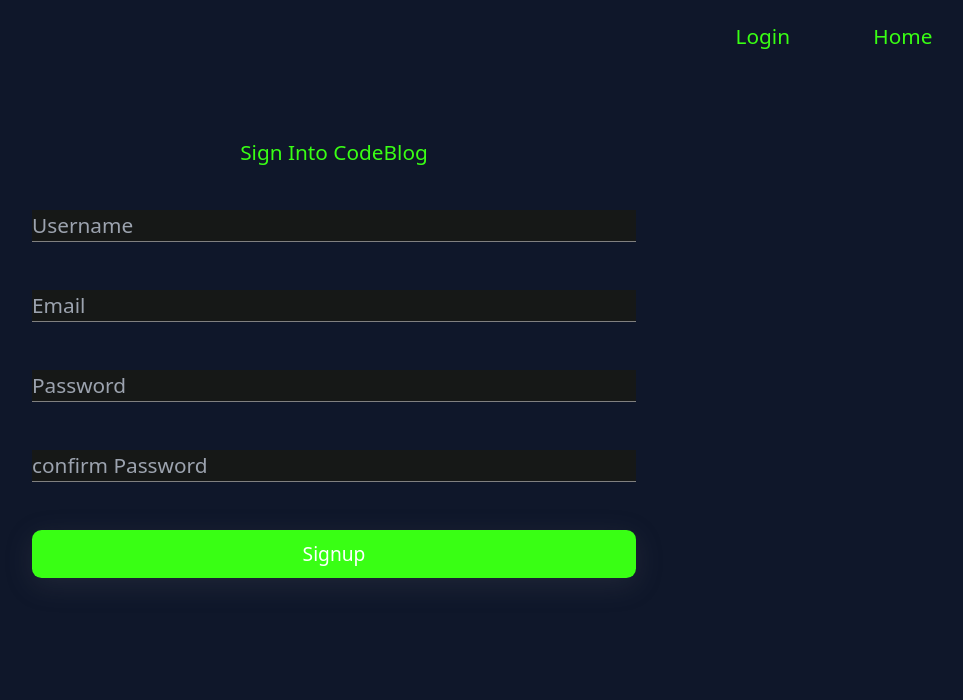
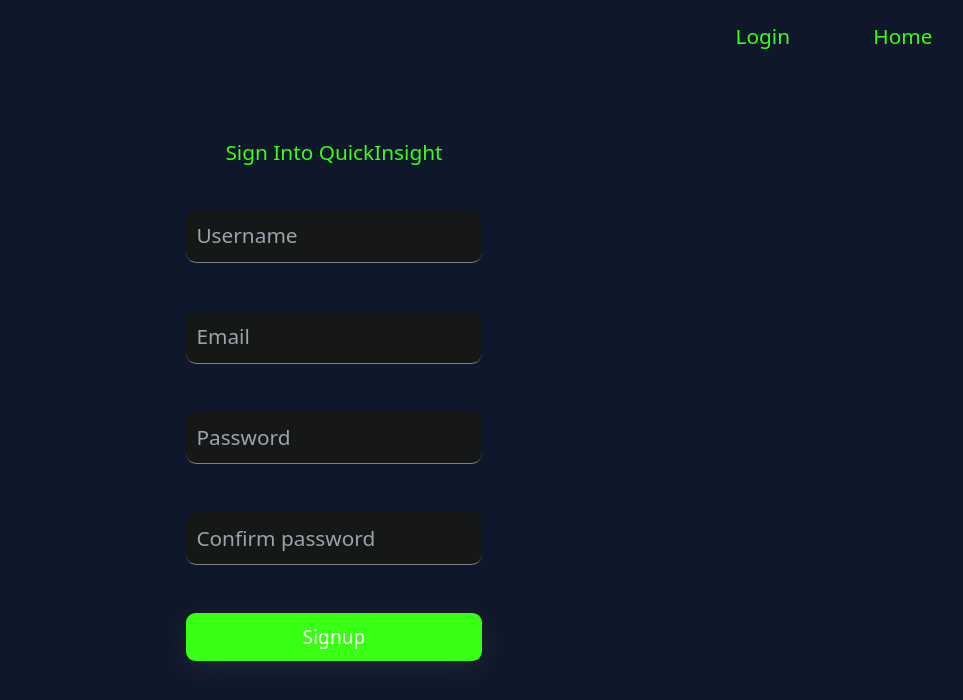
Before and after one commit to Dhirajsingh212/Blogwebsite_mern_stack, a React (Vite) app in the folder vite client/: page /signup in a window 1280 px wide. Shown: the top 700 px of the page, without its empty margins (306-1269 px from the left). Built offline with nearby package versions, Linux system fonts and the light colour scheme; no server answers; the HTML template or start-up script is replaced by a standard one; a web font is replaced by a local one.

Commit message:
fix:login signup page ui

```diff
--- a/vite client/src/Pages/Login/Login.css
+++ b/vite client/src/Pages/Login/Login.css
@@ -1,5 +1,4 @@
 .signup_link_div {
-  /* margin-top: 1em; */
   text-align: right;
 }
 
@@ -39,6 +38,8 @@
   font-size: 1.3em;
   border-bottom: 1px solid grey;
   color: white;
+  padding: 0.5em;
+  border-radius: 0.5em;
 }
 
 .login_input input:focus {
@@ -63,6 +64,9 @@
   .login_input {
     width: 50%;
   }
+  .login_div {
+    padding: 0em 20em;
+  }
 }
 @media screen and (max-width: 500px) {
   .signup_link_div {
--- a/vite client/src/Pages/Login/Login.jsx
+++ b/vite client/src/Pages/Login/Login.jsx
@@ -57,7 +57,7 @@
         </button>
       </div>
       <div className="login_div container">
-        <p>Log Into CodeBlog</p>
+        <p>Log Into QuickInsight</p>
         <form className="container login_input" onSubmit={submitHandler}>
           <input
             type="username"
--- a/vite client/src/Pages/Signup/Signup.css
+++ b/vite client/src/Pages/Signup/Signup.css
@@ -39,6 +39,8 @@
   font-size: 1.3em;
   border-bottom: 1px solid grey;
   color: white;
+  padding: 0.5em;
+  border-radius: 0.5em;
 }
 
 .signup_input input:focus {
@@ -63,6 +65,9 @@
   .signup_input {
     width: 50%;
   }
+  .signup_div {
+    padding: 0em 20em;
+  }
 }
 @media screen and (max-width: 500px) {
   .login_link_div {
--- a/vite client/src/Pages/Signup/Signup.jsx
+++ b/vite client/src/Pages/Signup/Signup.jsx
@@ -79,7 +79,7 @@
         </button>
       </div>
       <div className="signup_div container">
-        <p>Sign Into CodeBlog</p>
+        <p>Sign Into QuickInsight</p>
         <form className="container signup_input" onSubmit={submitHandler}>
           <input
             type="username"
@@ -104,7 +104,7 @@
           />
           <input
             type="password"
-            placeholder="confirm Password"
+            placeholder="Confirm password"
             value={cnfpasswrd}
             onChange={changecnfpasswrd}
             required
--- a/vite client/src/components/SuggestedBlogs/SuggestedBlogs.jsx
+++ b/vite client/src/components/SuggestedBlogs/SuggestedBlogs.jsx
@@ -26,8 +26,6 @@
                   <button
                     onClick={() => {
                       window.location.href = `/${e._id}`;
-                      // navigate(`/${e._id}`);
-                      // window.location.reload();
                     }}
                     className="text-start text-xl font-bold cursor-pointer hover:text-blue-600"
                   >
```
